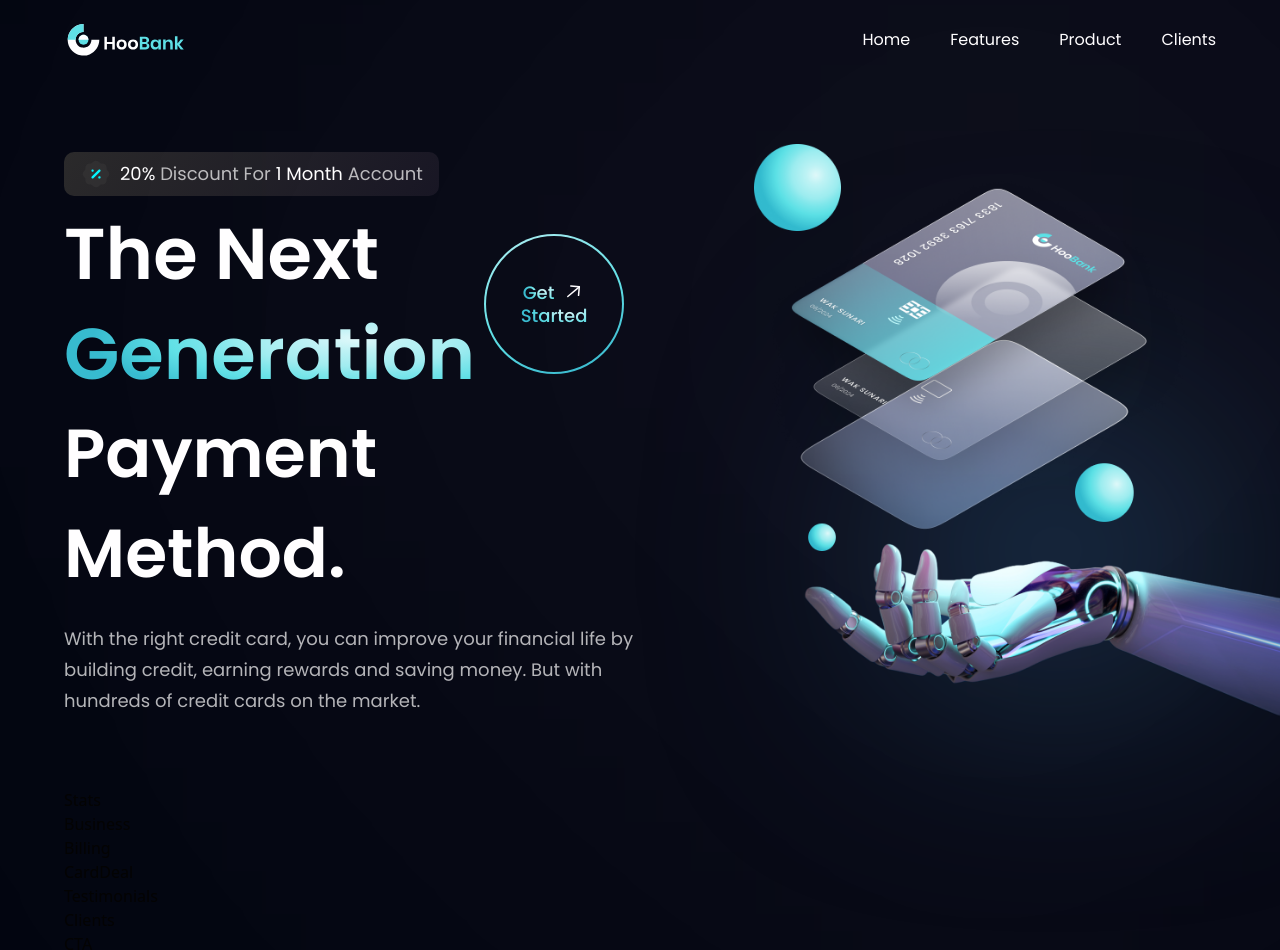
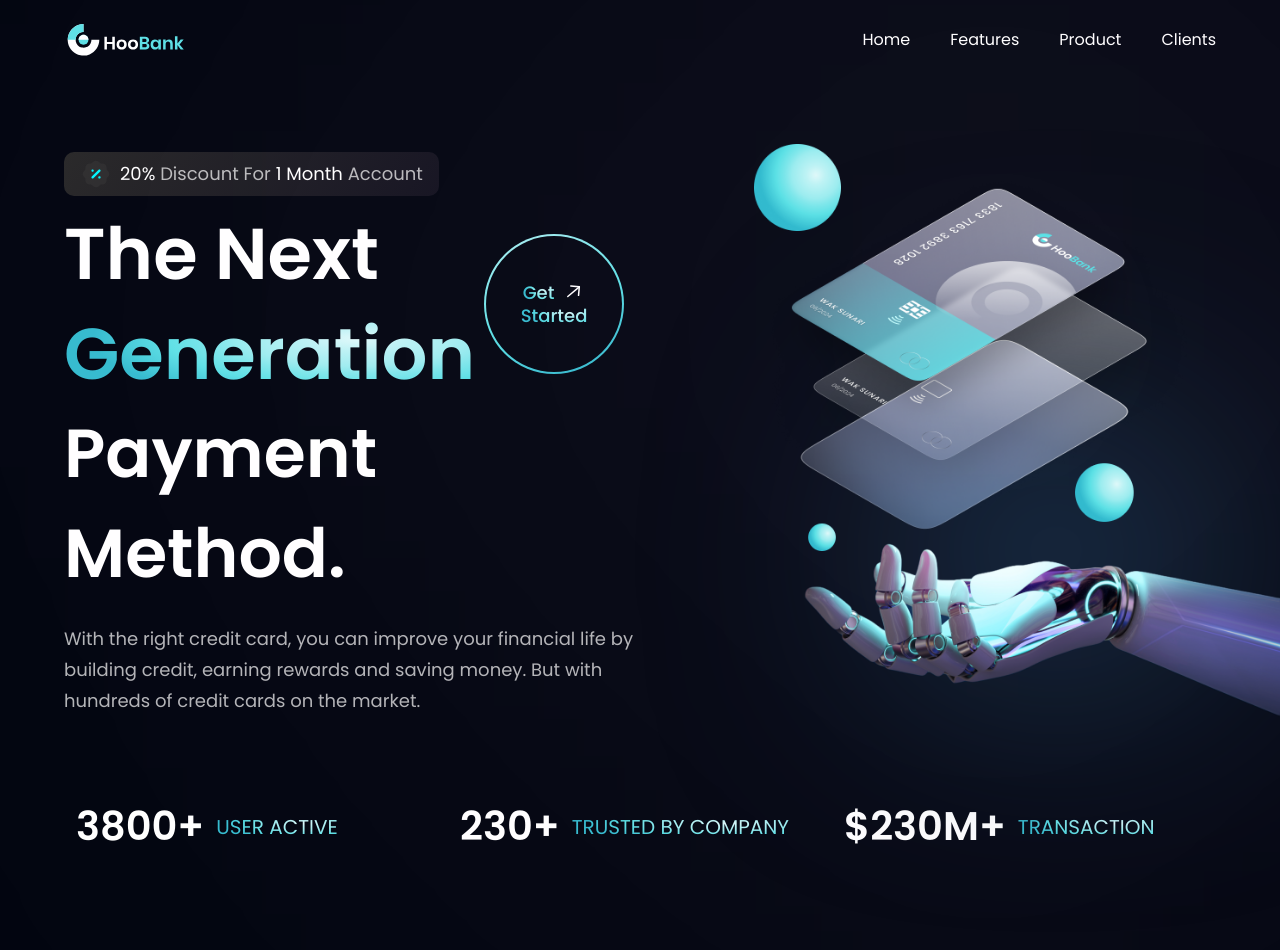
Before and after one commit to KaisBros/bank-modern-app, a React (Vite) app: page / in a window 1280 px wide. Shown: the top 950 px of the page. Built offline with nearby package versions, Linux system fonts and the light colour scheme.

Commit message:
Finish styling the Stats component

```diff
--- a/src/components/Stats.jsx
+++ b/src/components/Stats.jsx
@@ -1,9 +1,21 @@
-import React from 'react'
+import { stats } from "../constants";
+import styles from "../style";
 
 const Stats = () => {
   return (
-    <div>Stats</div>
-  )
-}
+    <section className={`${styles.flexCenter} flex-row flex-wrap sm:mb-20 mb-6`}>
+      {stats.map((stat) => (
+        <div key={stat.id} className={`flex-1 flex justify-start items-center flex-row m-3`}>
+          <h4 className="font-poppins font-semibold xs:text-[40px] text-[30px] xs:leading-[53px] leading-[43px] text-white">
+            {stat.value}
+          </h4>
+          <p className="font-poppins font-normal xs:text-[20px] text-[15px] xs:leading-[26px] leading-[21px] text-gradient uppercase ml-3 text-white">
+            {stat.title}
+          </p>
+        </div>
+      ))}
+    </section>
+  );
+};
 
-export default Stats
+export default Stats;
```
